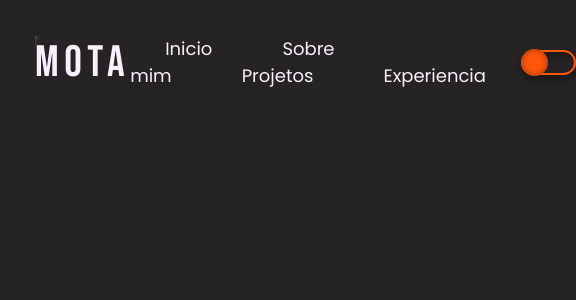
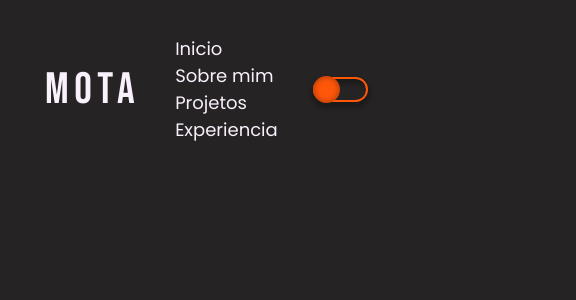
Before and after one commit to thiagomotaPE/portfolio, an Angular app: page / in a window 390 px wide. Shown: the top 300 px of the page, 576 px wide, since content can reach past the window. Built offline with nearby package versions, Linux system fonts and the light colour scheme.

Commit message:
header quase pronto
falta apenas deixar responsivo

```diff
--- a/src/app/components/header/header.component.css
+++ b/src/app/components/header/header.component.css
@@ -6,6 +6,8 @@ header {
 
     padding: 15px;
     margin: 20px;
+    margin-left: 30px;
+    margin-right: 30px;
 }
 
 header > .logo-area > a {
@@ -20,20 +22,6 @@ header > .logo-area > a h1 {
     letter-spacing: 5.6px;
 
     color: var(--lettersColor);
-
-    overflow: hidden;
-    position: relative;
-}
-
-header > .logo-area > a h1:after {
-    content: "";
-    position: absolute;
-    width: 100%;
-    height: 100%;
-    top: 0;
-    left: 0;
-    background: linear-gradient(110deg, rgba(227, 227, 227, 0) 0%, rgba(227, 227, 227, 0) 40%, rgba(227, 227, 227, 0.5) 50%, rgba(227, 227, 227, 0) 60%, rgba(227, 227, 227, 0) 100%);
-    animation: gradient-animation_2 1.2s linear infinite;
 }
 
 header > .navigation-area > nav > a {
@@ -44,6 +32,30 @@ header > .navigation-area > nav > a {
     color: var(--lettersColor);
 
     margin: 35px;
+    position: relative;
+
+    transition-timing-function: cubic-bezier(0.25, 0.8, 0.25, 1);
+    transition-duration: 400ms;
+}
+
+header > .navigation-area > nav > a:focus:after,
+header > .navigation-area > nav > a:hover:after {
+  width: 100%;
+  left: 0%;
+}
+
+header > .navigation-area > nav > a:after {
+    content: "";
+    pointer-events: none;
+    bottom: -5px;
+    left: 50%;
+    position: absolute;
+    width: 0%;
+    height: 3px;
+    background-color: var(--contrastColor);
+    transition-timing-function: cubic-bezier(0.25, 0.8, 0.25, 1);
+    transition-duration: 400ms;
+    transition-property: width, left;
 }
 
 header > .theme-area .switch {
@@ -93,11 +105,10 @@ header > .theme-area .switch .checkbox {
 .checkbox:checked + .slider:before {
     -webkit-transform: translateX(27px);
     -ms-transform: translateX(27px);
-    transform: translateX(27px);
+    transform: translateX(28px);
 }
 
-  /* Rounded sliders */
-  header > .theme-area .slider.round {
+header > .theme-area .slider.round {
     border-radius: 34px;
 }
 
@@ -105,12 +116,11 @@ header > .theme-area .slider.round:before {
     border-radius: 50%;
 }
 
-@keyframes gradient-animation_2 {
-    0% {
-      transform: translateX(-100%);
-    }
+/* Regras para telas menores (celulares) */
+@media screen and (max-width: 480px) {}
 
-    100% {
-      transform: translateX(100%);
-    }
-}
+/* Regras para telas médias (tablets) */
+@media screen and (min-width: 481px) and (max-width: 1024px) {}
+
+/* Regras para telas grandes (monitores) */
+@media screen and (min-width: 1025px) {}
--- a/src/app/components/header/header.component.html
+++ b/src/app/components/header/header.component.html
@@ -14,7 +14,7 @@
     </div>
     <div class="theme-area">
         <label class="switch">
-            <input class="checkbox" type="checkbox" />
+            <input class="checkbox" type="checkbox" (click)="toggleTheme()"/>
             <span class="slider round"></span>
         </label>
     </div>
--- a/src/app/components/header/header.component.ts
+++ b/src/app/components/header/header.component.ts
@@ -8,5 +8,7 @@ import { Component } from '@angular/core';
   styleUrl: './header.component.css'
 })
 export class HeaderComponent {
-
+  public toggleTheme() {
+    const theme = document.body.classList.toggle('light-theme');
+  }
 }
--- a/src/styles.css
+++ b/src/styles.css
@@ -2,7 +2,7 @@
 @import url('https://fonts.googleapis.com/css2?family=Bebas+Neue&display=swap');
 @import url('https://fonts.googleapis.com/css2?family=Poppins:wght@100;200;400&display=swap');
 
-:root{
+:root {
     /* Colors */
     --contrastColor: #FF570A;
     --contrastColor2: #473BF0;
@@ -16,12 +16,26 @@
     --secondFont: 'Poppins';
 }
 
+:root .light-theme {
+    /* Colors */
+    --contrastColor: #FF570A;
+    --contrastColor2: #473BF0;
+    --contrastColor3: #02D463;
+    --backgroundColor1:#F8F0FB;
+    --backgroundColor2: #3E3B3B;
+    --lettersColor: #252323;
+
+    /* fonts */
+    --firstFont: 'Bebas Neue';
+    --secondFont: 'Poppins';
+}
+
 * {
     margin: 0;
     padding: 0;
     box-sizing: border-box;
 }
 
-html {
+body {
     background-color: var(--backgroundColor1);
 }
```
